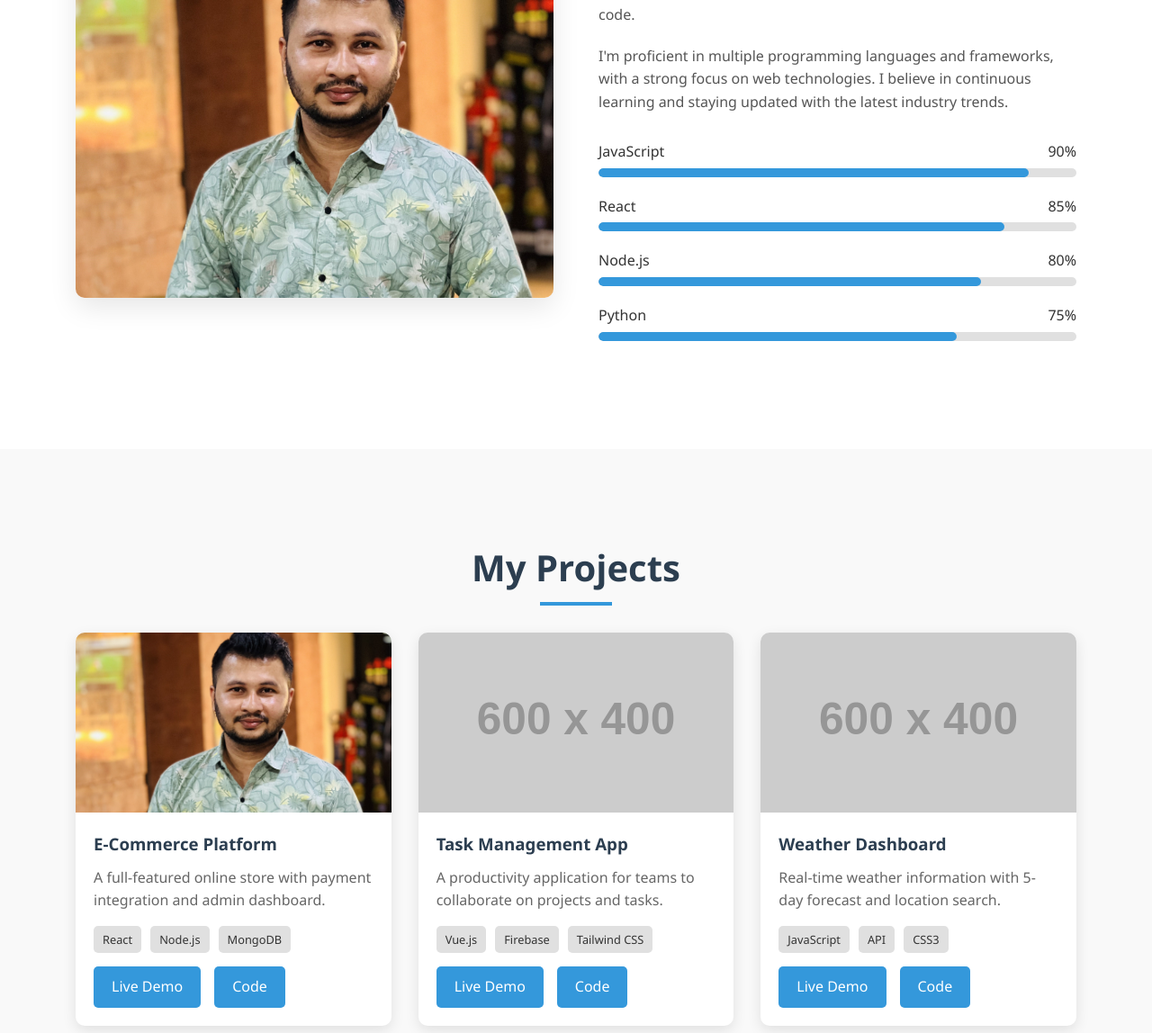
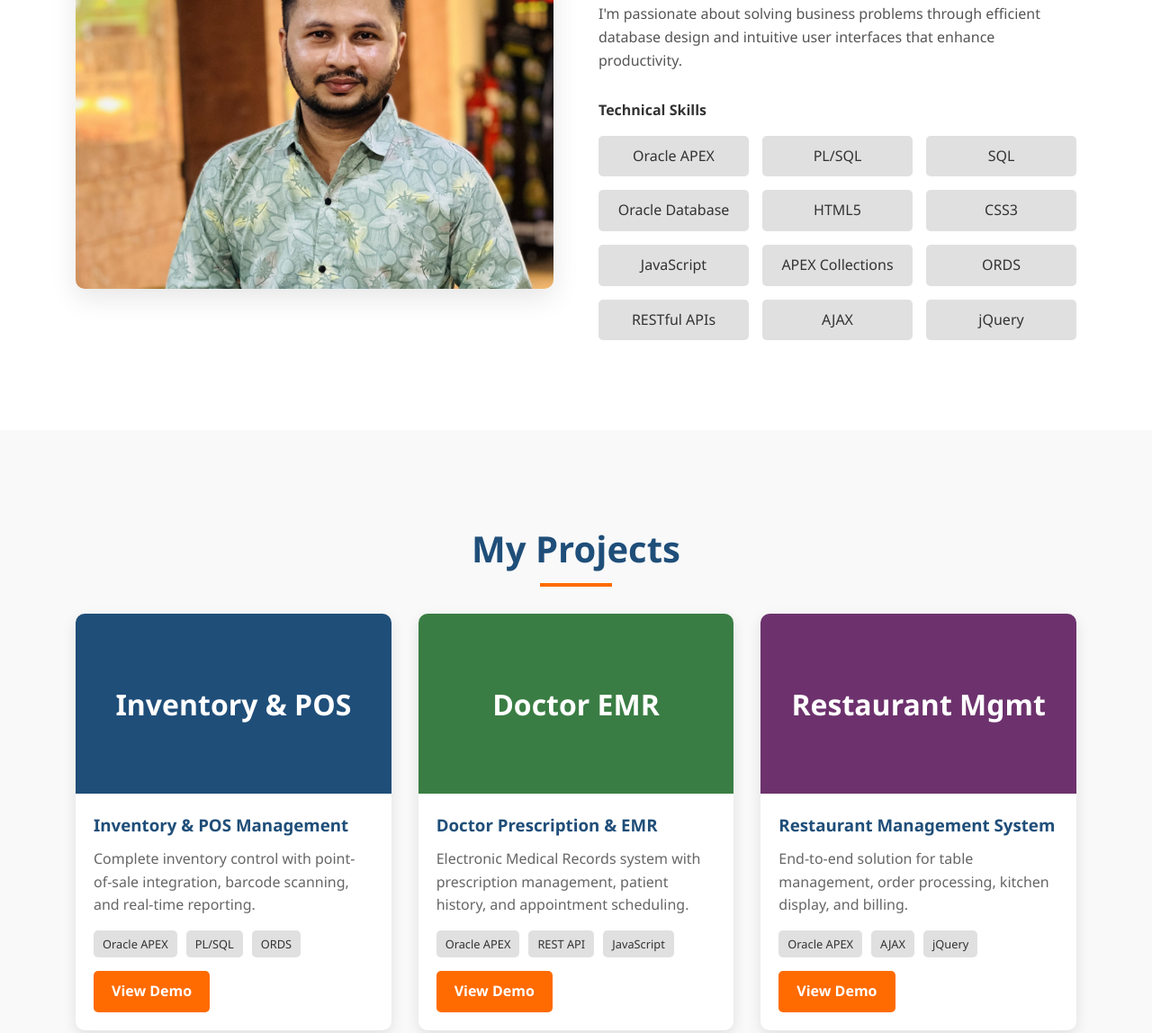
Before and after one commit to Sazzad2151/portfolio, a plain HTML site: page index.html in a window 1280 px wide. Shown: the part 1189-2337 px from the top of the page at 90% size. Drawn offline with Linux system fonts and the light colour scheme; placeholder pictures from the web are drawn by us.

Commit message:
Update index.html

```diff
--- a/index.html
+++ b/index.html
@@ -3,16 +3,15 @@
 <head>
     <meta charset="UTF-8">
     <meta name="viewport" content="width=device-width, initial-scale=1.0">
-    <title>Alex Developer | Software Engineer</title>
+    <title>Sazzad Hossain | Oracle APEX Developer</title>
     <link rel="stylesheet" href="https://cdnjs.cloudflare.com/ajax/libs/font-awesome/6.4.0/css/all.min.css">
     <style>
         /* Global Styles */
         :root {
-            --primary-color: #3498db;
-            --secondary-color: #2c3e50;
-            --light-color: #ecf0f1;
-            --dark-color: #2c3e50;
-            --success-color: #2ecc71;
+            --primary-color: #FF6B00; /* Oracle Brand Orange */
+            --secondary-color: #1F4E79; /* Dark Blue */
+            --light-color: #F2F2F2;
+            --dark-color: #333333;
         }
 
         * {
@@ -53,10 +52,11 @@
             border-radius: 5px;
             cursor: pointer;
             transition: all 0.3s ease;
+            font-weight: 600;
         }
 
         .btn:hover {
-            background: #2980b9;
+            background: #E55C00;
             transform: translateY(-2px);
         }
 
@@ -159,6 +159,13 @@
             color: var(--primary-color);
         }
 
+        .hero-text .job-title {
+            font-size: 1.5rem;
+            color: var(--primary-color);
+            margin-bottom: 15px;
+            font-weight: 600;
+        }
+
         .hero-text p {
             font-size: 1.2rem;
             margin-bottom: 30px;
@@ -173,7 +180,7 @@
         .hero-image img {
             max-width: 100%;
             height: auto;
-            border-radius: 50%;
+            border-radius: 10px;
             box-shadow: 0 10px 30px rgba(0, 0, 0, 0.1);
         }
 
@@ -234,27 +241,25 @@
             margin-top: 30px;
         }
 
-        .skill-item {
-            margin-bottom: 20px;
+        .skills-grid {
+            display: grid;
+            grid-template-columns: repeat(auto-fill, minmax(150px, 1fr));
+            gap: 15px;
         }
 
-        .skill-name {
-            display: flex;
-            justify-content: space-between;
-            margin-bottom: 5px;
+        .skill-tag {
+            background: #e0e0e0;
+            padding: 10px 15px;
+            border-radius: 5px;
+            text-align: center;
+            font-weight: 500;
+            transition: all 0.3s;
         }
 
-        .skill-bar {
-            height: 10px;
-            background: #e0e0e0;
-            border-radius: 5px;
-            overflow: hidden;
-        }
-
-        .skill-progress {
-            height: 100%;
+        .skill-tag:hover {
             background: var(--primary-color);
-            border-radius: 5px;
+            color: white;
+            transform: translateY(-3px);
         }
 
         /* Projects Section */
@@ -284,17 +289,13 @@
         .project-image {
             height: 200px;
             overflow: hidden;
-        }
-
-        .project-image img {
-            width: 100%;
-            height: 100%;
-            object-fit: cover;
-            transition: transform 0.5s;
-        }
-
-        .project-card:hover .project-image img {
-            transform: scale(1.1);
+            background: var(--secondary-color);
+            display: flex;
+            align-items: center;
+            justify-content: center;
+            color: white;
+            font-size: 2rem;
+            font-weight: bold;
         }
 
         .project-info {
@@ -513,6 +514,10 @@
             .projects-grid {
                 grid-template-columns: 1fr;
             }
+
+            .skills-grid {
+                grid-template-columns: repeat(2, 1fr);
+            }
         }
     </style>
 </head>
@@ -521,7 +526,7 @@
     <header>
         <div class="container">
             <nav>
-                <div class="logo">Alex <span>Developer</span></div>
+                <div class="logo">Sazzad <span>Hossain</span></div>
                 <ul class="nav-links">
                     <li><a href="#hero">Home</a></li>
                     <li><a href="#about">About</a></li>
@@ -540,18 +545,19 @@
         <div class="container">
             <div class="hero-content">
                 <div class="hero-text">
-                    <h1>Hi, I'm <span>Alex Developer</span></h1>
-                    <p>A passionate software developer specializing in building exceptional digital experiences.</p>
-                    <a href="#projects" class="btn">View My Work</a>
+                    <h1>Hi, I'm <span>Sazzad Hossain</span></h1>
+                    <div class="job-title">Oracle APEX Developer</div>
+                    <p>With 5+ years of experience building enterprise applications using Oracle APEX, PL/SQL, and modern web technologies.</p>
+                    <a href="#projects" class="btn">View My Projects</a>
                     <div class="social-icons">
                         <a href="#"><i class="fab fa-github"></i></a>
                         <a href="#"><i class="fab fa-linkedin"></i></a>
                         <a href="#"><i class="fab fa-twitter"></i></a>
-                        <a href="#"><i class="fab fa-codepen"></i></a>
+                        <a href="#"><i class="fab fa-oracle"></i></a>
                     </div>
                 </div>
                 <div class="hero-image">
-                    <img src="IMG_3212.jpg" alt="Developer Photo">
+                    <img src="sazzadhossain.jpg" alt="Sazzad Hossain - Oracle APEX Developer">
                 </div>
             </div>
         </div>
@@ -563,49 +569,27 @@
             <h2 class="section-title">About Me</h2>
             <div class="about-content">
                 <div class="about-image">
-                    <img src="sazzadhossain.jpg" alt="About Me">
+                    <img src="sazzadhossain.jpg" alt="Sazzad Hossain">
                 </div>
                 <div class="about-text">
-                    <h3>I build digital solutions that make an impact</h3>
-                    <p>With over 5 years of experience in software development, I specialize in creating efficient, scalable, and user-friendly applications. My passion lies in solving complex problems with clean, maintainable code.</p>
-                    <p>I'm proficient in multiple programming languages and frameworks, with a strong focus on web technologies. I believe in continuous learning and staying updated with the latest industry trends.</p>
-                    <div class="skills">
-                        <div class="skill-item">
-                            <div class="skill-name">
-                                <span>JavaScript</span>
-                                <span>90%</span>
-                            </div>
-                            <div class="skill-bar">
-                                <div class="skill-progress" style="width: 90%;"></div>
-                            </div>
-                        </div>
-                        <div class="skill-item">
-                            <div class="skill-name">
-                                <span>React</span>
-                                <span>85%</span>
-                            </div>
-                            <div class="skill-bar">
-                                <div class="skill-progress" style="width: 85%;"></div>
-                            </div>
-                        </div>
-                        <div class="skill-item">
-                            <div class="skill-name">
-                                <span>Node.js</span>
-                                <span>80%</span>
-                            </div>
-                            <div class="skill-bar">
-                                <div class="skill-progress" style="width: 80%;"></div>
-                            </div>
-                        </div>
-                        <div class="skill-item">
-                            <div class="skill-name">
-                                <span>Python</span>
-                                <span>75%</span>
-                            </div>
-                            <div class="skill-bar">
-                                <div class="skill-progress" style="width: 75%;"></div>
-                            </div>
-                        </div>
+                    <h3>Oracle APEX Specialist</h3>
+                    <p>I specialize in developing low-code enterprise applications using Oracle APEX with robust Oracle Database backends. My expertise includes building scalable solutions with PL/SQL, integrating REST APIs, and creating responsive UIs with JavaScript and CSS.</p>
+                    <p>I'm passionate about solving business problems through efficient database design and intuitive user interfaces that enhance productivity.</p>
+
+                    <h4 style="margin-top: 30px; margin-bottom: 15px;">Technical Skills</h4>
+                    <div class="skills-grid">
+                        <div class="skill-tag">Oracle APEX</div>
+                        <div class="skill-tag">PL/SQL</div>
+                        <div class="skill-tag">SQL</div>
+                        <div class="skill-tag">Oracle Database</div>
+                        <div class="skill-tag">HTML5</div>
+                        <div class="skill-tag">CSS3</div>
+                        <div class="skill-tag">JavaScript</div>
+                        <div class="skill-tag">APEX Collections</div>
+                        <div class="skill-tag">ORDS</div>
+                        <div class="skill-tag">RESTful APIs</div>
+                        <div class="skill-tag">AJAX</div>
+                        <div class="skill-tag">jQuery</div>
                     </div>
                 </div>
             </div>
@@ -618,56 +602,53 @@
             <h2 class="section-title">My Projects</h2>
             <div class="projects-grid">
                 <div class="project-card">
-                    <div class="project-image">
-                        <img src="sazzadhossain.jpg" alt="Project 1">
+                    <div class="project-image" style="background-color: #1F4E79;">
+                        Inventory & POS
                     </div>
                     <div class="project-info">
-                        <h3>E-Commerce Platform</h3>
-                        <p>A full-featured online store with payment integration and admin dashboard.</p>
+                        <h3>Inventory & POS Management</h3>
+                        <p>Complete inventory control with point-of-sale integration, barcode scanning, and real-time reporting.</p>
                         <div class="project-tech">
-                            <span class="tech-tag">React</span>
-                            <span class="tech-tag">Node.js</span>
-                            <span class="tech-tag">MongoDB</span>
+                            <span class="tech-tag">Oracle APEX</span>
+                            <span class="tech-tag">PL/SQL</span>
+                            <span class="tech-tag">ORDS</span>
                         </div>
                         <div class="project-links">
-                            <a href="#" class="btn">Live Demo</a>
-                            <a href="#" class="btn">Code</a>
+                            <a href="#" class="btn">View Demo</a>
                         </div>
                     </div>
                 </div>
                 <div class="project-card">
-                    <div class="project-image">
-                        <img src="https://via.placeholder.com/600x400" alt="Project 2">
+                    <div class="project-image" style="background-color: #3A7D44;">
+                        Doctor EMR
                     </div>
                     <div class="project-info">
-                        <h3>Task Management App</h3>
-                        <p>A productivity application for teams to collaborate on projects and tasks.</p>
+                        <h3>Doctor Prescription & EMR</h3>
+                        <p>Electronic Medical Records system with prescription management, patient history, and appointment scheduling.</p>
                         <div class="project-tech">
-                            <span class="tech-tag">Vue.js</span>
-                            <span class="tech-tag">Firebase</span>
-                            <span class="tech-tag">Tailwind CSS</span>
+                            <span class="tech-tag">Oracle APEX</span>
+                            <span class="tech-tag">REST API</span>
+                            <span class="tech-tag">JavaScript</span>
                         </div>
                         <div class="project-links">
-                            <a href="#" class="btn">Live Demo</a>
-                            <a href="#" class="btn">Code</a>
+                            <a href="#" class="btn">View Demo</a>
                         </div>
                     </div>
                 </div>
                 <div class="project-card">
-                    <div class="project-image">
-                        <img src="https://via.placeholder.com/600x400" alt="Project 3">
+                    <div class="project-image" style="background-color: #6D326D;">
+                        Restaurant Mgmt
                     </div>
                     <div class="project-info">
-                        <h3>Weather Dashboard</h3>
-                        <p>Real-time weather information with 5-day forecast and location search.</p>
+                        <h3>Restaurant Management System</h3>
+                        <p>End-to-end solution for table management, order processing, kitchen display, and billing.</p>
                         <div class="project-tech">
-                            <span class="tech-tag">JavaScript</span>
-                            <span class="tech-tag">API</span>
-                            <span class="tech-tag">CSS3</span>
+                            <span class="tech-tag">Oracle APEX</span>
+                            <span class="tech-tag">AJAX</span>
+                            <span class="tech-tag">jQuery</span>
                         </div>
                         <div class="project-links">
-                            <a href="#" class="btn">Live Demo</a>
-                            <a href="#" class="btn">Code</a>
+                            <a href="#" class="btn">View Demo</a>
                         </div>
                     </div>
                 </div>
@@ -681,20 +662,20 @@
             <h2 class="section-title">Get In Touch</h2>
             <div class="contact-content">
                 <div class="contact-info">
-                    <h3>Let's work together</h3>
-                    <p>I'm currently looking for new opportunities. Whether you have a question or just want to say hi, I'll get back to you as soon as possible!</p>
+                    <h3>Let's discuss your project</h3>
+                    <p>I'm available for Oracle APEX development projects, consulting, or full-time opportunities. Reach out and let's build something great together!</p>
                     <div class="contact-details">
                         <div class="contact-item">
                             <i class="fas fa-envelope"></i>
-                            <span>alex@developer.com</span>
+                            <span>sazzad@example.com</span>
                         </div>
                         <div class="contact-item">
                             <i class="fas fa-phone"></i>
-                            <span>+1 (123) 456-7890</span>
+                            <span>+880 1XXX XXXXXX</span>
                         </div>
                         <div class="contact-item">
                             <i class="fas fa-map-marker-alt"></i>
-                            <span>San Francisco, CA</span>
+                            <span>Dhaka, Bangladesh</span>
                         </div>
                     </div>
                 </div>
@@ -727,7 +708,7 @@
     <footer>
         <div class="container">
             <div class="footer-content">
-                <p>&copy; 2023 Alex Developer. All rights reserved.</p>
+                <p>&copy; 2023 Sazzad Hossain. All rights reserved.</p>
                 <ul class="footer-links">
                     <li><a href="#hero">Home</a></li>
                     <li><a href="#about">About</a></li>
@@ -738,7 +719,7 @@
                     <a href="#"><i class="fab fa-github"></i></a>
                     <a href="#"><i class="fab fa-linkedin"></i></a>
                     <a href="#"><i class="fab fa-twitter"></i></a>
-                    <a href="#"><i class="fab fa-codepen"></i></a>
+                    <a href="#"><i class="fab fa-oracle"></i></a>
                 </div>
             </div>
         </div>
@@ -770,39 +751,6 @@
             });
         });
 
-        // Animate skill bars on scroll
-        const skillBars = document.querySelectorAll('.skill-progress');
-
-        function animateSkillBars() {
-            skillBars.forEach(bar => {
-                const width = bar.style.width;
-                bar.style.width = '0';
-                setTimeout(() => {
-                    bar.style.width = width;
-                }, 100);
-            });
-        }
-
-        // Intersection Observer for scroll animations
-        const observerOptions = {
-            threshold: 0.1
-        };
-
-        const observer = new IntersectionObserver((entries) => {
-            entries.forEach(entry => {
-                if (entry.isIntersecting) {
-                    if (entry.target.id === 'about') {
-                        animateSkillBars();
-                    }
-                    entry.target.classList.add('animated');
-                }
-            });
-        }, observerOptions);
-
-        document.querySelectorAll('section').forEach(section => {
-            observer.observe(section);
-        });
-
         // Form submission
         const form = document.querySelector('form');
         form.addEventListener('submit', (e) => {
```
